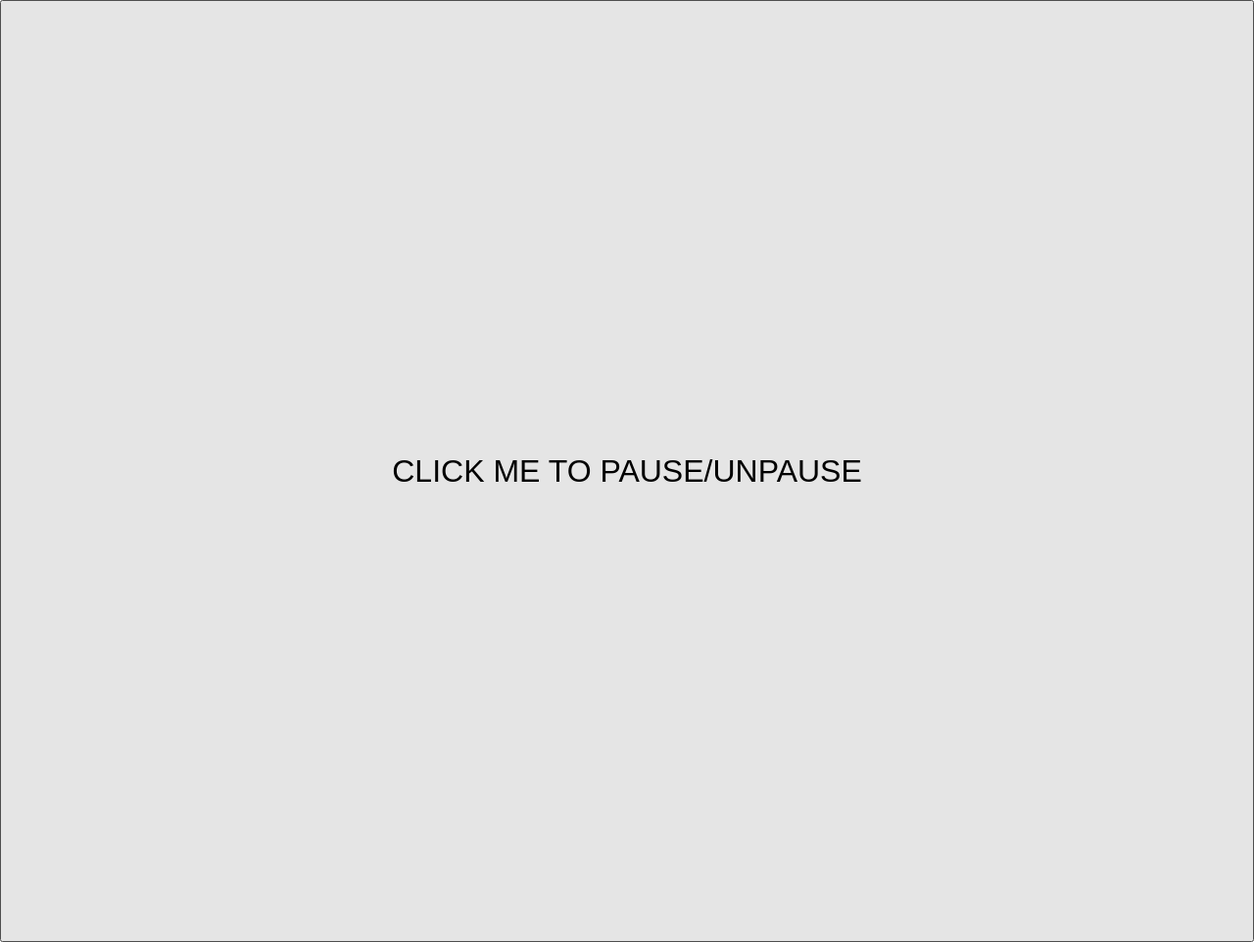
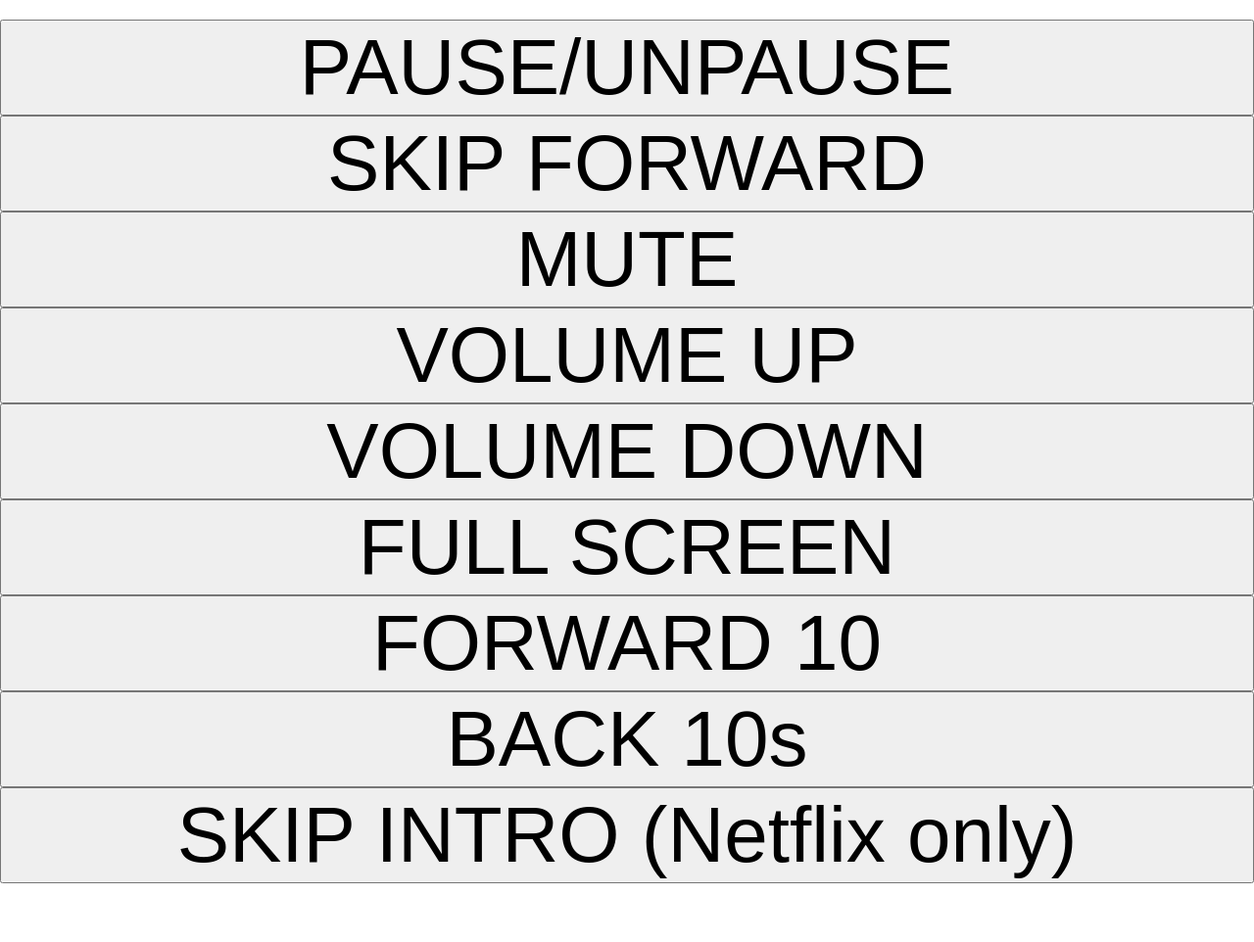
Before and after one commit to antoniouaa/pyflix, a Flask app: page /api in a window 1280 px wide. Shown: the whole page at 98% size. Run offline with Flask 2, Linux system fonts and the light colour scheme.

Commit message:
more functionality

```diff
--- a/pyflix/routes.py
+++ b/pyflix/routes.py
@@ -1,7 +1,19 @@
-from flask import Blueprint, render_template, redirect
+from flask import Blueprint, render_template, redirect, request
 import keyboard
 
 blueprint = Blueprint("api_blueprint", __name__)
+
+keys = {
+    "space": "space",
+    "skip_forward": "shift+n",
+    "volume_up": "up",
+    "volume_down": "down",
+    "toggle_full_screen": "f",
+    "skip_10_backward": "left",
+    "skip_10_forward": "right",
+    "mute": "m",
+    "skip_intro": "s",
+}
 
 
 @blueprint.route("/", methods=["GET"])
@@ -11,5 +23,9 @@ def index():
 
 @blueprint.route("/click", methods=["POST"])
 def click():
-    keyboard.send("space")
+    action = next(iter(request.form))
+    print(f"Action in keys {action in keys}")
+    if action in keys:
+        print(f"Performing action: {keys[action]}")
+        keyboard.send(keys[action])
     return redirect("/api")
--- a/pyflix/static/style.css
+++ b/pyflix/static/style.css
@@ -8,11 +8,12 @@ html {
 
 .content {
     margin: 0;
+    margin-top: 20px;
     height: 100%;
 }
 
 .fixer {
-    height: 100vh;
+    height: 100%;
     width: 100%;
-    font-size: xx-large;
+    font-size: 5rem;
 }
--- a/pyflix/templates/index.html
+++ b/pyflix/templates/index.html
@@ -1,8 +1,16 @@
 {% extends "base.html" %}
 <title>
-    {% block title %}{{title}}{% endblock %} {% block content %}
-    <form action="/api/click" method="POST">
-        <button class="fixer">CLICK ME TO PAUSE/UNPAUSE</button>
-    </form>
-    {% endblock %}
 </title>
+{% block title %}{{title}}{% endblock %} {% block content %}
+<form action="/api/click" method="POST">
+    <button class="fixer" name="space">PAUSE/UNPAUSE</button>
+    <button class="fixer" name="skip_forward">SKIP FORWARD</button>
+    <button class="fixer" name="mute">MUTE</button>
+    <button class="fixer" name="volume_up">VOLUME UP</button>
+    <button class="fixer" name="volume_down">VOLUME DOWN</button>
+    <button class="fixer" name="toggle_full_screen">FULL SCREEN</button>
+    <button class="fixer" name="skip_10_forward">FORWARD 10</button>
+    <button class="fixer" name="skip_10_backward">BACK 10s</button>
+    <button class="fixer" name="skip_intro">SKIP INTRO (Netflix only)</button>
+</form>
+{% endblock %}
```
